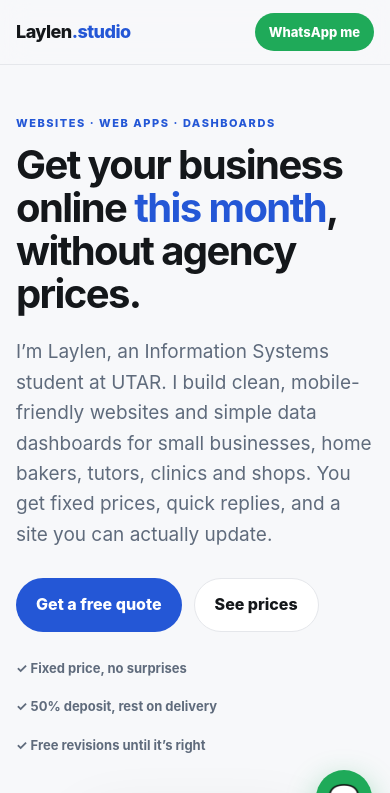
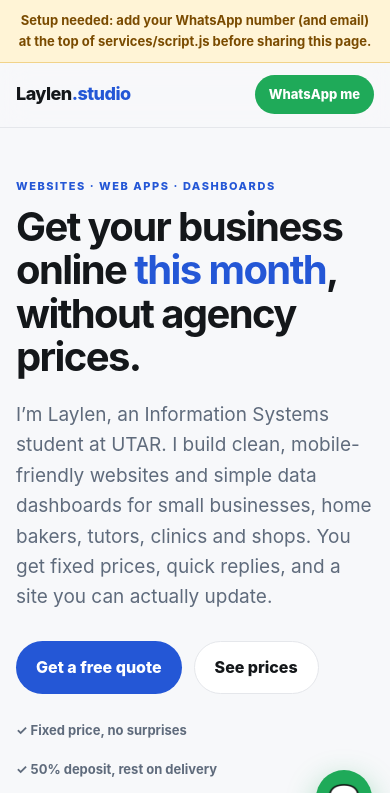
Before and after one commit to Laylennn/laylen-hub, a plain HTML site: page services/index.html in a window 390 px wide. Shown: the top 793 px of the page. Drawn offline with Linux system fonts and the light colour scheme.

Commit message:
Make services page safe to share before setup and fix advice
- No placeholder phone number: buttons stay off and a setup bar shows until a real number is added
- Budget follows the chosen package
- Recommend Netlify/Cloudflare Pages for client sites, add link-preview tags
- Add tax and domain-ownership notes to the plan

Co-Authored-By: Claude Opus 5.5 <noreply@anthropic.com>
Claude-Session: https://claude.ai/code/session_01CVA1X1JBRLXbGnn849eeVU

```diff
--- a/services/index.html
+++ b/services/index.html
@@ -5,6 +5,9 @@
   <meta name="viewport" content="width=device-width, initial-scale=1">
   <title>Laylen — Websites & Dashboards for Small Businesses</title>
   <meta name="description" content="Affordable websites, mobile web apps and Excel / Power BI dashboards for Malaysian small businesses. Fixed prices in RM, fast replies on WhatsApp.">
+  <meta property="og:title" content="Websites & dashboards for small businesses, from RM199">
+  <meta property="og:description" content="Mobile-friendly websites with a WhatsApp order button, and Excel / Power BI dashboards. Fixed prices in RM.">
+  <meta property="og:type" content="website">
   <link rel="icon" href="../icons/favicon-32.png">
   <link rel="stylesheet" href="styles.css">
 </head>
@@ -67,7 +70,7 @@
               <li>1-page mobile website</li>
               <li>Menu / product / service list</li>
               <li>WhatsApp order button & Google Maps</li>
-              <li>Free hosting setup (GitHub Pages / Netlify)</li>
+              <li>Free hosting setup (Netlify / Cloudflare Pages)</li>
               <li>Ready in 3–5 days</li>
             </ul>
             <a class="btn ghost full" data-pkg="Starter Page (RM299)" href="#quote">Choose Starter</a>
@@ -189,7 +192,7 @@
       <div class="wrap faq">
         <div class="head"><p class="eyebrow">FAQ</p><h2>Common questions</h2></div>
         <details><summary>Why so cheap compared to agencies?</summary><p>I’m a student building my portfolio, with no office or sales team. You get good work at a lower price, and I get real experience.</p></details>
-        <details><summary>Do I have to pay for hosting?</summary><p>Usually not. Simple sites run free on GitHub Pages or Netlify. A custom domain (yourname.com.my) costs about RM50–RM120 a year, paid directly to the domain company.</p></details>
+        <details><summary>Do I have to pay for hosting?</summary><p>Usually not. Simple sites run free on Netlify or Cloudflare Pages. A custom domain is optional: a .com costs roughly RM60 a year and a .com.my roughly RM100, paid directly to the domain company in your name.</p></details>
         <details><summary>Can I update the site myself?</summary><p>Yes. I’ll show you how, or you can take monthly care (RM49) and just WhatsApp me the changes.</p></details>
         <details><summary>How do I pay?</summary><p>DuitNow / online bank transfer or Touch ’n Go eWallet. You pay 50% to start and 50% before launch.</p></details>
         <details><summary>What if I don’t like it?</summary><p>You see a preview before anything goes live, and revisions are included. If we can’t agree after the first draft, I’ll refund half your deposit.</p></details>
@@ -198,7 +201,7 @@
   </main>
 
   <footer class="wrap foot">
-    <span>© <span id="yr"></span> Laylen · Kampar / Online, Malaysia</span>
+    <span>© <span id="yr"></span> Laylen · Malaysia · Working online</span>
   </footer>
 
   <a class="wa-float" data-wa href="#quote" aria-label="Chat on WhatsApp">💬</a>
--- a/services/script.js
+++ b/services/script.js
@@ -1,15 +1,29 @@
 // ===== EDIT THESE TWO LINES =====
-// WhatsApp number in international format, digits only (60 = Malaysia). Example: '60123456789'
-const WHATSAPP_NUMBER = '60123456789';
-const EMAIL = 'your-email@example.com';
+// WhatsApp number in international format, digits only, starting with 60 (Malaysia).
+// Example: a phone number 012-345 6789 becomes '60123456789'.
+const WHATSAPP_NUMBER = '';
+const EMAIL = '';
 // ================================
 
-const waLink = text => `https://wa.me/${WHATSAPP_NUMBER}?text=${encodeURIComponent(text)}`;
+const WA = WHATSAPP_NUMBER.replace(/\D/g, '');
+const WA_READY = /^60\d{8,10}$/.test(WA);
+const MAIL_READY = /^[^@\s]+@[^@\s]+\.[^@\s]+$/.test(EMAIL) && !/example\.com$/i.test(EMAIL);
+const waLink = text => `https://wa.me/${WA}?text=${encodeURIComponent(text)}`;
+const notReady = () => alert('Contact details are not set up yet. Owner: add your WhatsApp number in services/script.js.');
+
+// Show a banner to the owner until the contact details are filled in
+if (!WA_READY) {
+  const bar = document.createElement('div');
+  bar.className = 'setup-warning';
+  bar.textContent = 'Setup needed: add your WhatsApp number (and email) at the top of services/script.js before sharing this page.';
+  document.body.prepend(bar);
+}
 
 document.getElementById('yr').textContent = new Date().getFullYear();
 
 // Generic "WhatsApp me" buttons
 document.querySelectorAll('[data-wa]').forEach(a => {
+  if (!WA_READY) { a.addEventListener('click', e => { e.preventDefault(); notReady(); }); return; }
   a.href = waLink("Hi Laylen, I saw your services page and I'd like to ask about a website/dashboard.");
   a.target = '_blank';
   a.rel = 'noopener';
@@ -17,18 +31,29 @@ document.querySelectorAll('[data-wa]').forEach(a => {
 
 // Email link
 document.querySelectorAll('[data-mail]').forEach(a => {
+  if (!MAIL_READY) { a.closest('p').hidden = true; return; }
   a.href = `mailto:${EMAIL}?subject=${encodeURIComponent('Website / dashboard enquiry')}`;
 });
 
 // Package buttons pre-select the package in the quote form
 const form = document.getElementById('quoteForm');
+// and the budget follows the package, so the two never contradict each other
+const BUDGET_FOR = {
+  'Starter Page (RM299)': 'Under RM300',
+  'Business Website (RM699)': 'RM300 – RM700',
+  'Data Dashboard (from RM199)': 'Under RM300',
+  'Not sure, please advise': 'Flexible'
+};
+const syncBudget = () => { form.budget.value = BUDGET_FOR[form.pkg.value] || 'Flexible'; };
+form.pkg.addEventListener('change', syncBudget);
 document.querySelectorAll('[data-pkg]').forEach(btn => {
-  btn.addEventListener('click', () => { form.pkg.value = btn.dataset.pkg; });
+  btn.addEventListener('click', () => { form.pkg.value = btn.dataset.pkg; syncBudget(); });
 });
 
 // Quote form opens WhatsApp with a ready-made message
 form.addEventListener('submit', e => {
   e.preventDefault();
+  if (!WA_READY) return notReady();
   const f = form.elements;
   const lines = [
     'Hi Laylen! I would like a quote.',
--- a/services/styles.css
+++ b/services/styles.css
@@ -124,3 +124,4 @@ form .btn{background:var(--wa);margin-top:6px}
   .addons,.steps{grid-template-columns:1fr}
   .float-stat{right:-4px}
 }
+.setup-warning{background:#fff4d6;color:#7a4b00;border-bottom:1px solid #f1d38a;padding:10px 16px;font-size:13px;font-weight:700;text-align:center}
```
Also changed, not shown: 1 other file.
